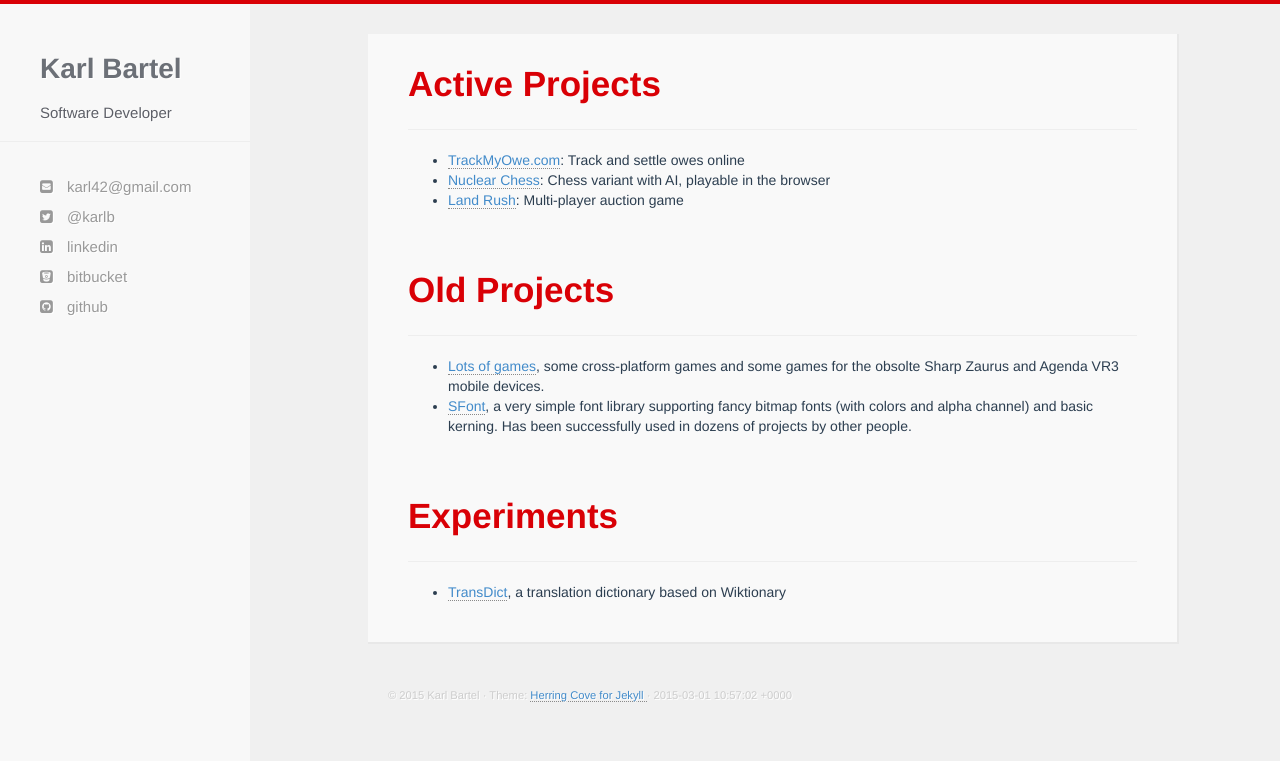
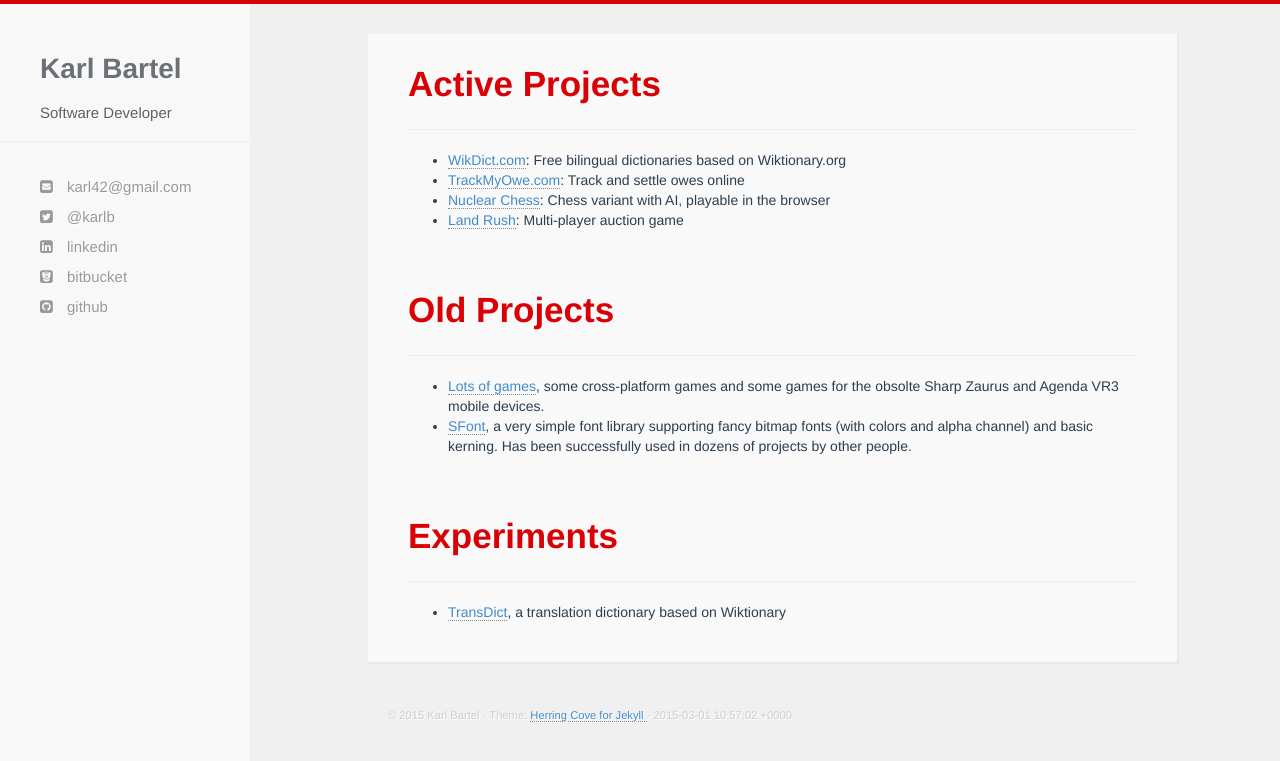
Before and after one commit to karlb/karlb.github.io, a Jekyll site: the page built from index.html, in a window 1280 px wide. Shown: the top 761 px of the page. Built offline with Jekyll 4.4.1, drawn with Linux system fonts in a browser that asks for light colours; nearby versions of some CDN libraries; Markdown is read by kramdown in place of the engine named in the settings.

Commit message:
add wikdict

```diff
--- a/index.html
+++ b/index.html
@@ -7,6 +7,7 @@
 	<hr/>
 	<div class="post">
 		<ul>
+			<li><a href="http://www.wikdict.com">WikDict.com</a>: Free bilingual dictionaries based on Wiktionary.org</li>
 			<li><a href="http://www.trackmyowe.com">TrackMyOwe.com</a>: Track and settle owes online</li>
 			<li><a href="http://karlb.github.io/nuclearchess/">Nuclear Chess</a>: Chess variant with AI, playable in the browser</li>
 			<li><a href="http://land-rush.appspot.com/">Land Rush</a>: Multi-player auction game</li>
```
